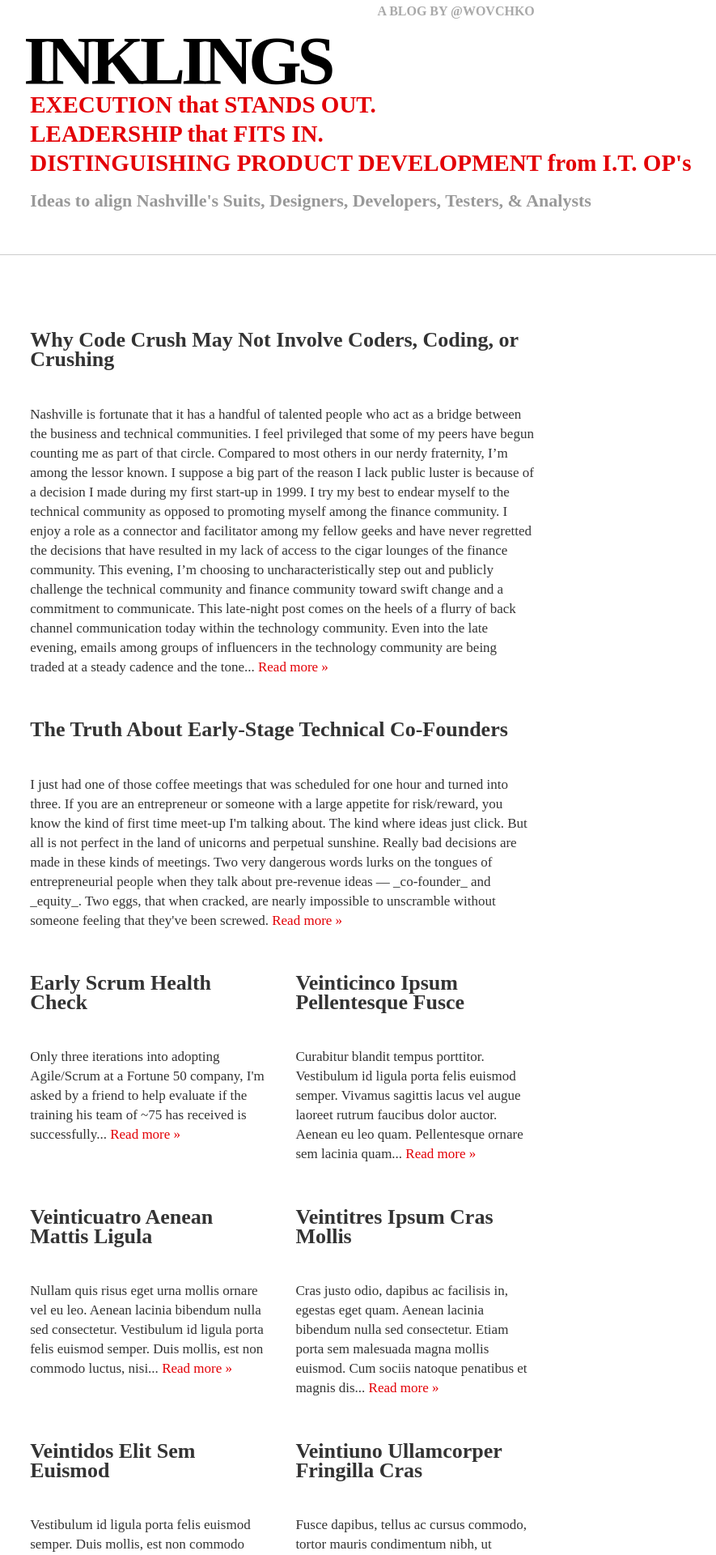
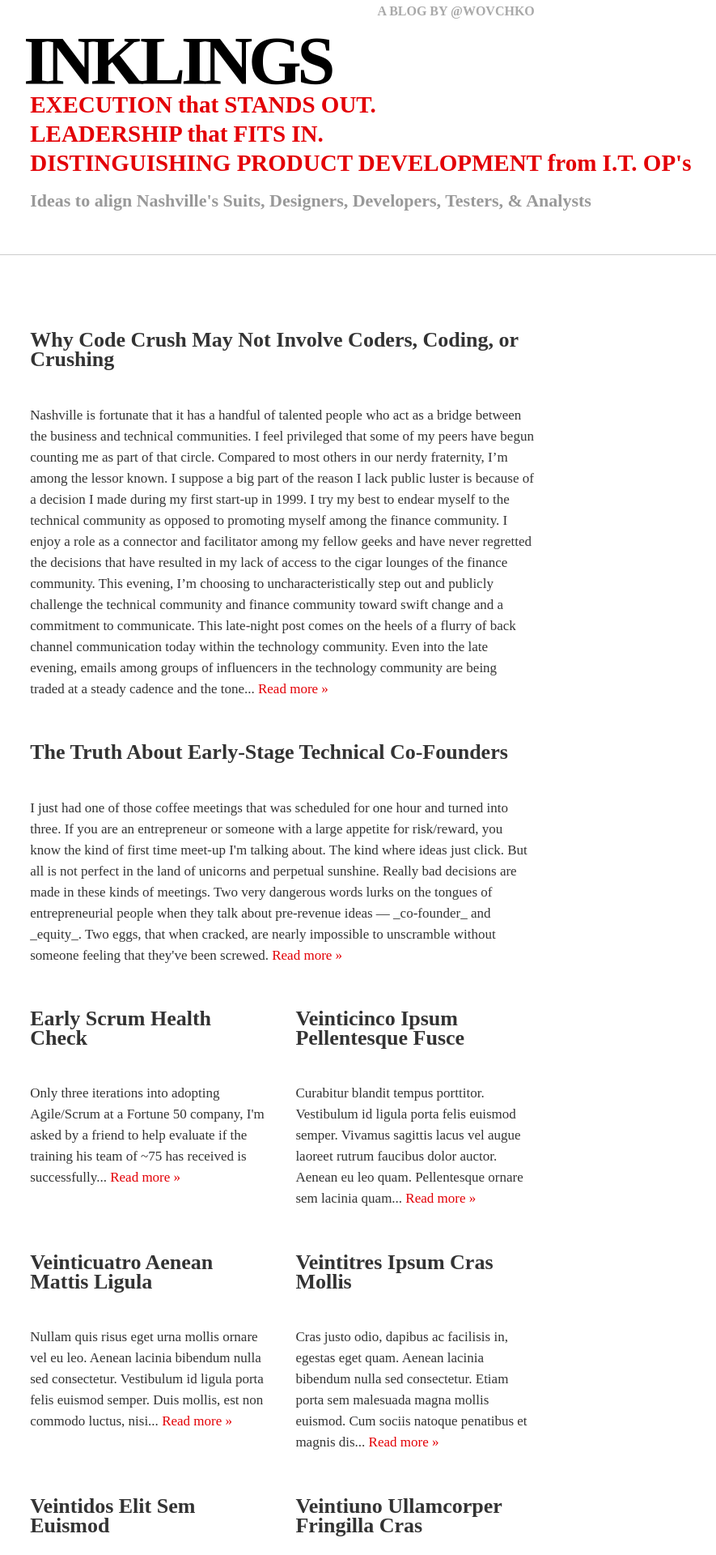
Before and after one commit to wovchko/inklings, a Jekyll site: the page built from index.html, in a window 1280 px wide. Shown: the top 1920 px of the page at 81% size, without its empty margins (291-1176 px from the left). Built offline with Jekyll 4.4.1, drawn with Linux system fonts in a browser that asks for light colours; Markdown is read by kramdown in place of the engine named in the settings; the list of posts is cut into pages by our own code.

Commit message:
Add styles

```diff
--- a/css/bootstrap_custom.css
+++ b/css/bootstrap_custom.css
@@ -778,7 +778,7 @@ h4 a:hover {
 .recent p {
   font-family: marvel, serif;
   font-size: 17px;
-  line-height: 24px;
+  line-height: 26px;
   color: #333333;
 }
 .recent p a {
```
